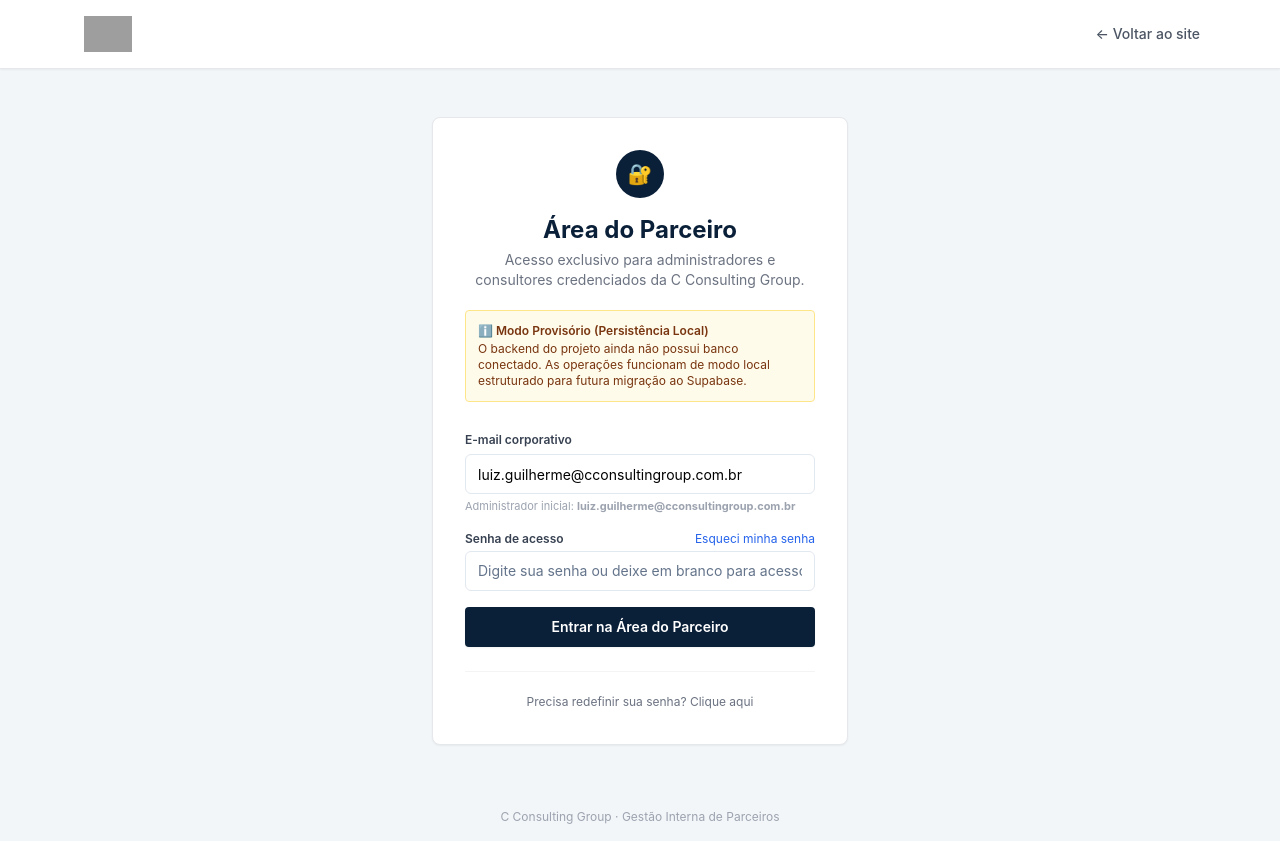
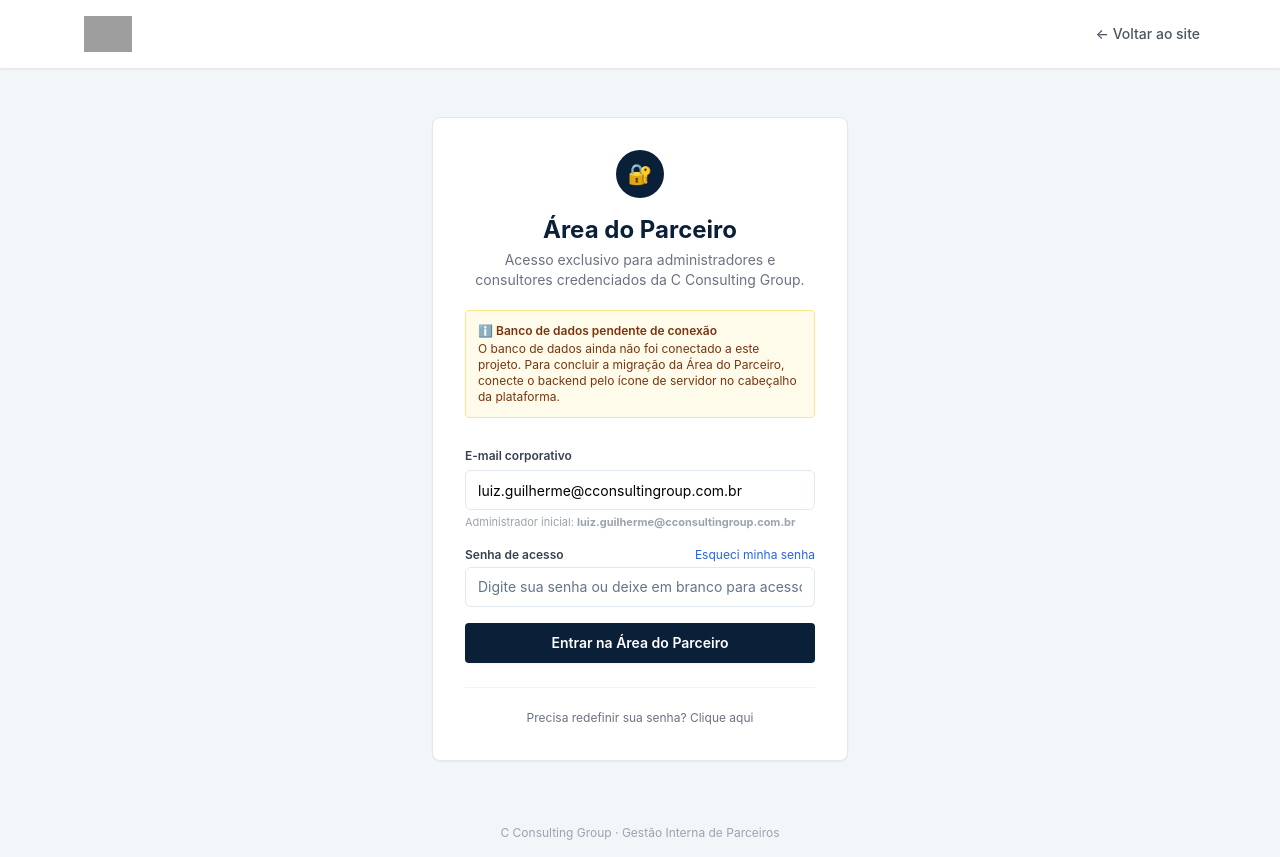
Before and after one commit to cconsultingroup/ccontempla, a React (Vite) app: page /parceiro in a window 1280 px wide. Built offline with nearby package versions, Linux system fonts and the light colour scheme; grey boxes are pictures that could not be loaded.

Commit message:
Atualiza aviso da Área do Parceiro informando que o banco de dados ainda não foi conectado

```diff
--- a/src/pages/Parceiro.tsx
+++ b/src/pages/Parceiro.tsx
@@ -150,10 +150,11 @@ export default function ParceiroPage() {
 
             {/* Aviso de persistência provisória */}
             <div className="mt-5 rounded border border-amber-200 bg-amber-50 p-3 text-xs text-amber-900">
-              <p className="font-semibold">ℹ️ Modo Provisório (Persistência Local)</p>
+              <p className="font-semibold">ℹ️ Banco de dados pendente de conexão</p>
               <p className="mt-0.5">
-                O backend do projeto ainda não possui banco conectado. As operações funcionam de
-                modo local estruturado para futura migração ao Supabase.
+                O banco de dados ainda não foi conectado a este projeto. Para concluir a migração da
+                Área do Parceiro, conecte o backend pelo ícone de servidor no cabeçalho da
+                plataforma.
               </p>
             </div>
 
```
Also changed, not shown: .skip.config.json.
